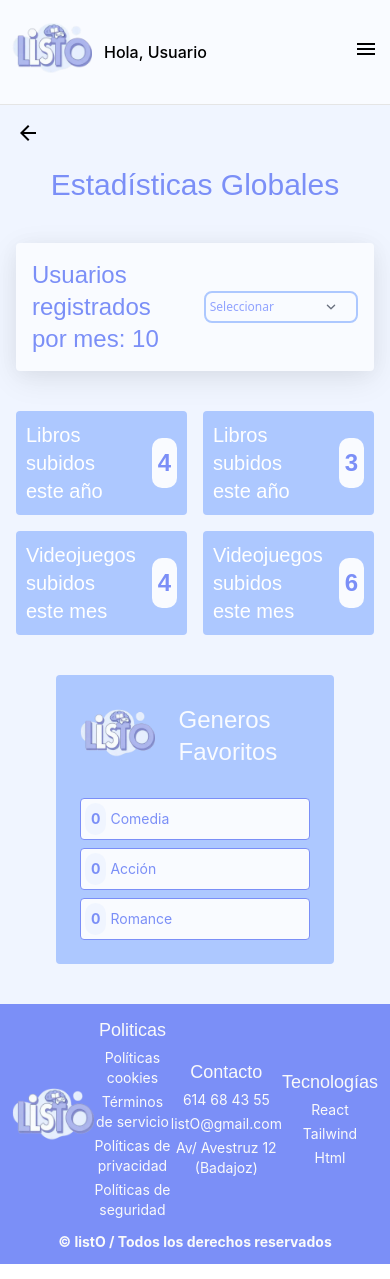
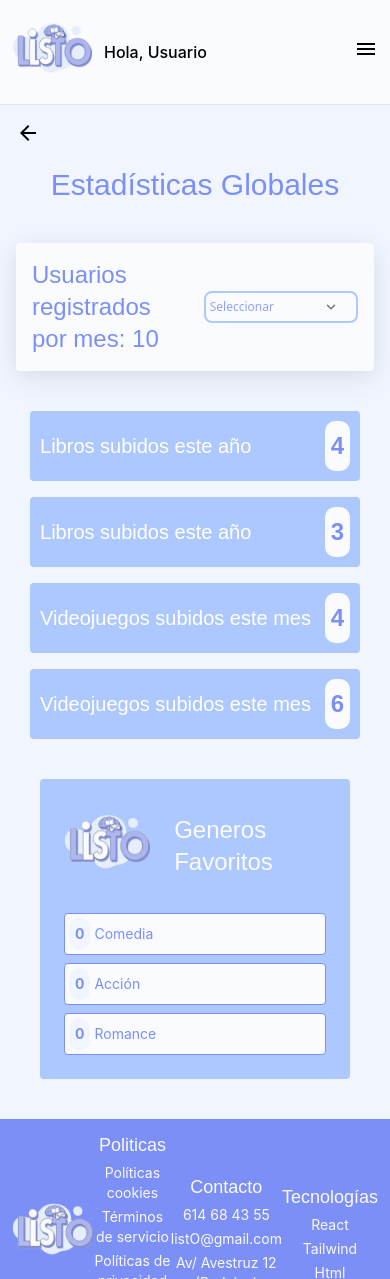
Before and after one commit to egilp04/listO, a React (Vite) app: page /estadisticas/globales in a window 390 px wide. Shown: the top 1279 px of the page. Built offline with nearby package versions, Linux system fonts and the light colour scheme.

Commit message:
responsive de estadisticas globales

```diff
--- a/src/pages/EstadisticasGlobales.tsx
+++ b/src/pages/EstadisticasGlobales.tsx
@@ -57,12 +57,12 @@ const EstadisticasGlobales = () => {
           onChange={(e) => setMesSeleccionado(e.target.value)}
         />{" "}
       </div>
-      <div className="grid grid-cols-2 grid-rows-2 gap-4 md:gap-6 lg:gap-10">
+      <div className="grid grid-cols-1 md:grid-cols-2 grid-rows-2 gap-4 md:gap-6 lg:gap-10">
         {infoTarjetaEstadistica.map(({ label, value }) => (
           <CardEstadisticaG texto={label} numero={value}></CardEstadisticaG>
         ))}
       </div>
-      <div className="w-full flex flex-col items-center justify-center pr-10 pl-10 md:pr-28 md:pl-28 mb-10">
+      <div className="w-full flex flex-col items-center justify-center pr-6 pl-6 md:pr-28 md:pl-28 mb-10">
         <div className="flex flex-col bg-primary-500 p-6 w-full rounded-sm">
           <div className="flex flex-row gap-6  justify-center items-center mb-6 md:mb-0">
             <div className=" w-28 flex flex-row gap-2 h-full">
```
